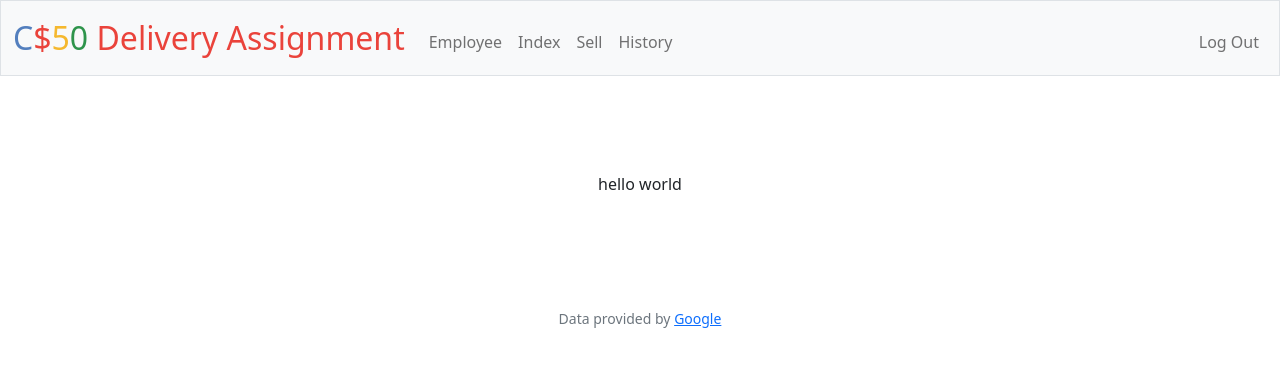
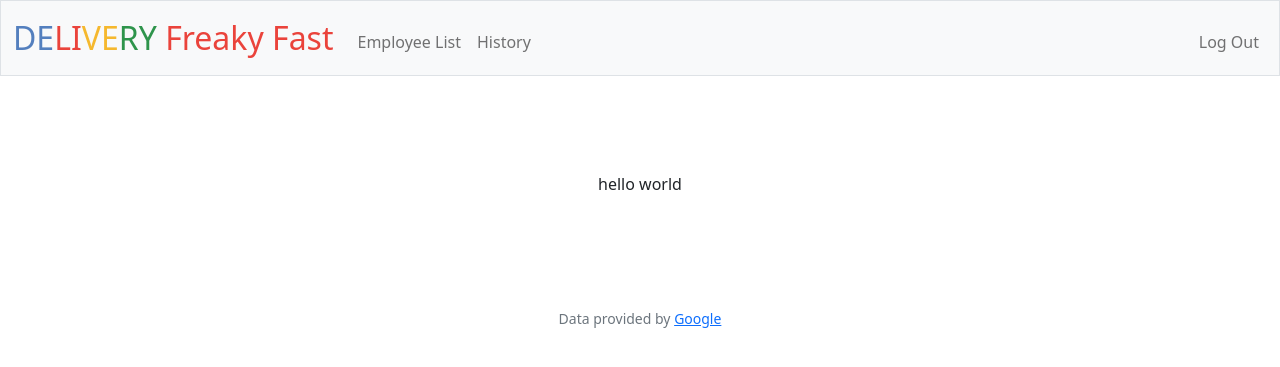
Before and after one commit to Gavin-Barham/cs50x-fp, a Flask app: page / in a window 1280 px wide. Shown: the top 367 px of the page. Run offline with Flask 2, Linux system fonts and the light colour scheme; a user stored in the database is signed in; some libraries are stand-ins or nearby versions.

Commit message:
Add files and update home name

```diff
--- a/final_project/templates/layout.html
+++ b/final_project/templates/layout.html
@@ -24,17 +24,15 @@
 
         <nav class="bg-light border navbar navbar-expand-md navbar-light">
             <div class="container-fluid">
-                <a class="navbar-brand" href="/"><span class="blue">C</span><span class="red">$</span><span class="yellow">5</span><span class="green">0</span> <span class="red">Delivery Assignment</span></a>
+                <a class="navbar-brand" href="/"><span class="blue">DE</span><span class="red">LI</span><span class="yellow">VE</span><span class="green">RY</span> <span class="red">Freaky Fast </span></a>
                 <button aria-controls="navbar" aria-expanded="false" aria-label="Toggle navigation" class="navbar-toggler" data-bs-target="#navbar" data-bs-toggle="collapse" type="button">
                     <span class="navbar-toggler-icon"></span>
                 </button>
                 <div class="collapse navbar-collapse" id="navbar">
                     {% if session["user_id"] %}
                         <ul class="navbar-nav me-auto mt-2">
-                            <li class="nav-item"><a class="nav-link" href="/quote">Employee</a></li>
-                            <li class="nav-item"><a class="nav-link" href="/buy">Index</a></li>
-                            <li class="nav-item"><a class="nav-link" href="/sell">Sell</a></li>
-                            <li class="nav-item"><a class="nav-link" href="/history">History</a></li>
+                            <li class="nav-item"><a class="nav-link" class="center" href="/employee">Employee List</a></li>
+                            <li class="nav-item"><a class="nav-link" class="center" href="/history">History</a></li>
                         </ul>
                         <ul class="navbar-nav ms-auto mt-2">
                             <li class="nav-item"><a class="nav-link" href="/logout">Log Out</a></li>
```
Also changed, not shown: final_project/templates/employee.html (added), final_project/templates/history.html (added), 1 other file.
